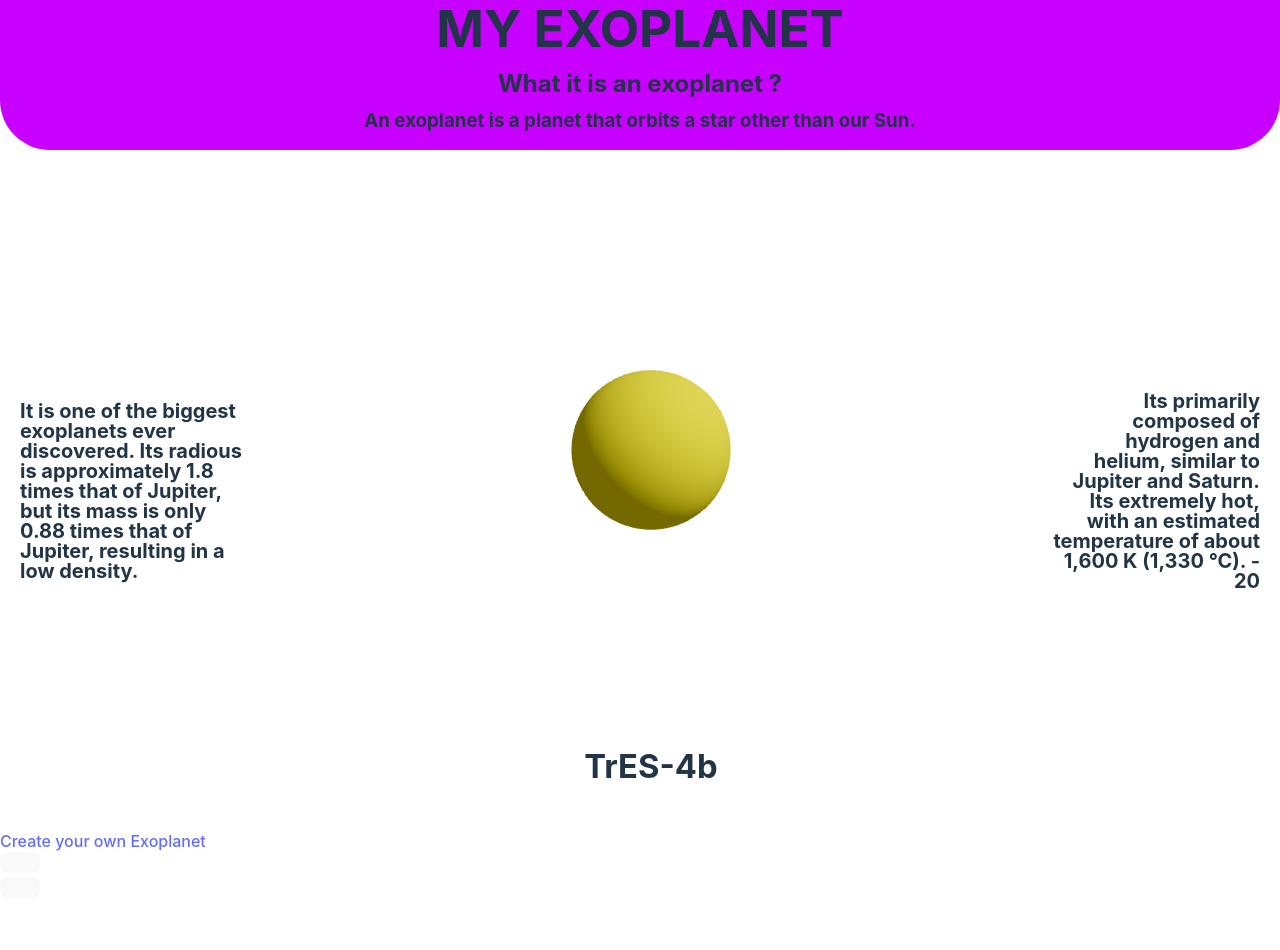
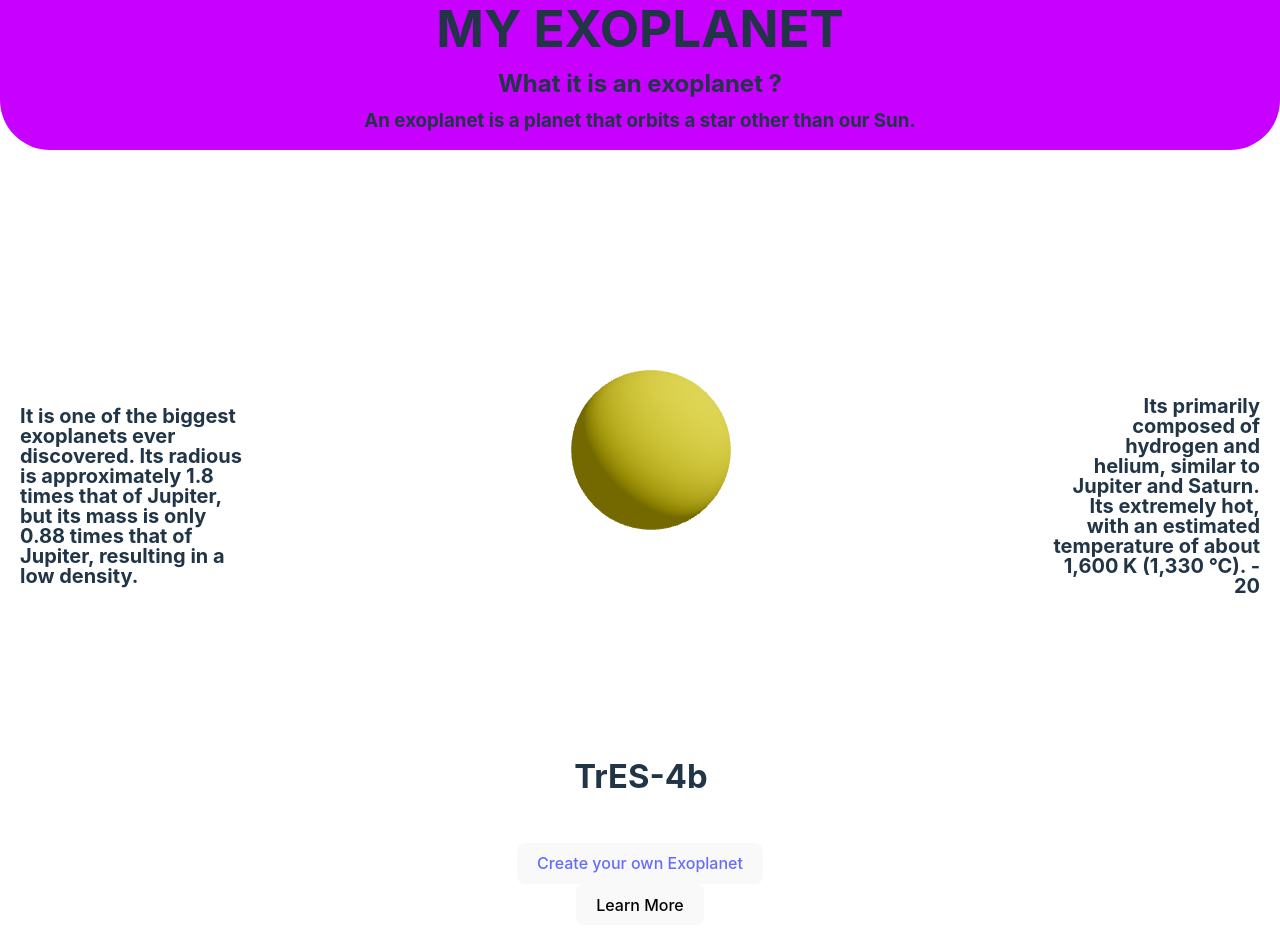
Before and after one commit to Lucas-Cunhaa/Nasa-Space-App-Challenge-2024, a React (Vite) app in the folder my-vue-app/: page / in a window 1280 px wide. Shown: the top 950 px of the page. Before the commit the page ends 898 px from the top, so only its background shows below. Built offline with nearby package versions, Linux system fonts and the light colour scheme.

Commit message:
feat: added the buttons and fixing the css flexbox

```diff
--- a/my-vue-app/src/css/home.css
+++ b/my-vue-app/src/css/home.css
@@ -1,3 +1,11 @@
+.container{
+    display: flex;
+    flex-direction: column;
+    height: 100%;
+    width: 100%;
+    justify-content: center;
+    align-items: center;
+}
 .top{
     display: flex;
     align-items: center;
@@ -6,6 +14,7 @@
     height: 150px;
     border-bottom-left-radius: 50px;
     border-bottom-right-radius: 50px ;
+    width: 100%;
 }
 .planet-infos{
     display: flex;
@@ -32,5 +41,14 @@
     font-size: 28px;
 }
 .planet-name{
+    margin: 10px 20px 50px 0;
+
+}
+.links{
+    display: flex;
+    flex-direction: column;
+    align-items: center;
+    justify-content: center;
     margin-bottom: 50px;
+    width: 100%;
 }
--- a/my-vue-app/src/pages/home/homePage.jsx
+++ b/my-vue-app/src/pages/home/homePage.jsx
@@ -1,9 +1,11 @@
 import Planet from "../../components/planet"
 import NavBar from "../../components/NavBar"
 import "../../css/home.css"
+
 const HomePage = () => {
     return (
         <>
+        <div className="container">
             <div className="top">
                 <h1 className="home-title" >MY EXOPLANET</h1><br></br>
                 <h2 className="home-subtitle"> What it is an exoplanet ?</h2><br></br>
@@ -19,15 +21,13 @@ const HomePage = () => {
                     <h2  className="about right">Its primarily composed of hydrogen and helium, similar to Jupiter and Saturn.
                     Its extremely hot, with an estimated temperature of about 1,600 K (1,330 °C). - 20</h2>
                 </div>
-                <div className="create-planet">
-                <NavBar link="/createPlanet">Create your own Exoplanet</NavBar>
-                    <button className="create-button">
-
-                    </button>
+                <div className="links">
+                    <button className="link-button"><NavBar link="/createPlanet">Create your own Exoplanet</NavBar></button>
+                    <a href="https://science.nasa.gov/exoplanets/">
+                         <button className="link-button">Learn More</button>
+                    </a>
                 </div>
-                <div className="discovery-more">
-                <button className="discovery-button"></button>
-                </div>
+             </div>
             </div>
         </>
     )
```
Also changed, not shown: my-vue-app/src/components/paint.jsx (deleted).
